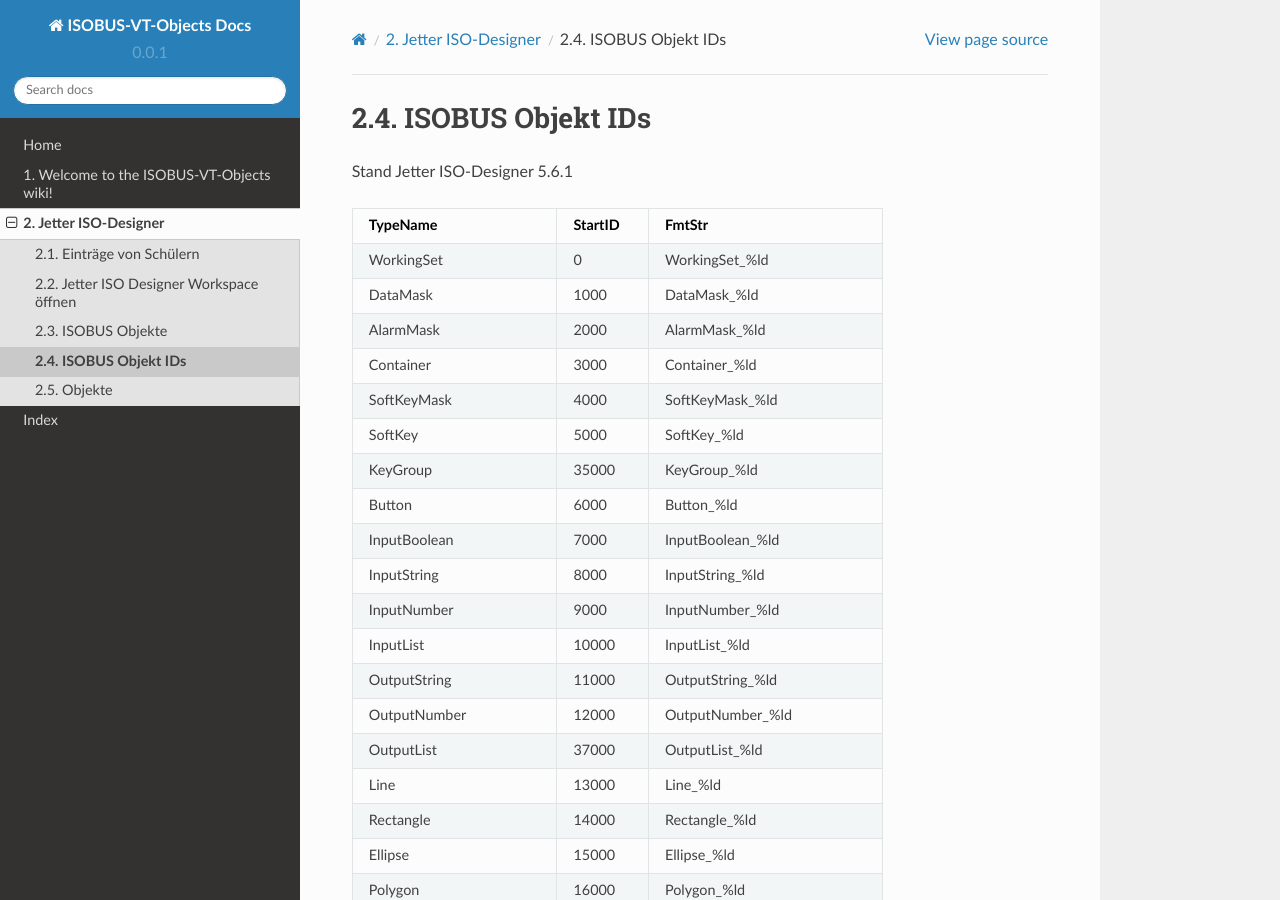
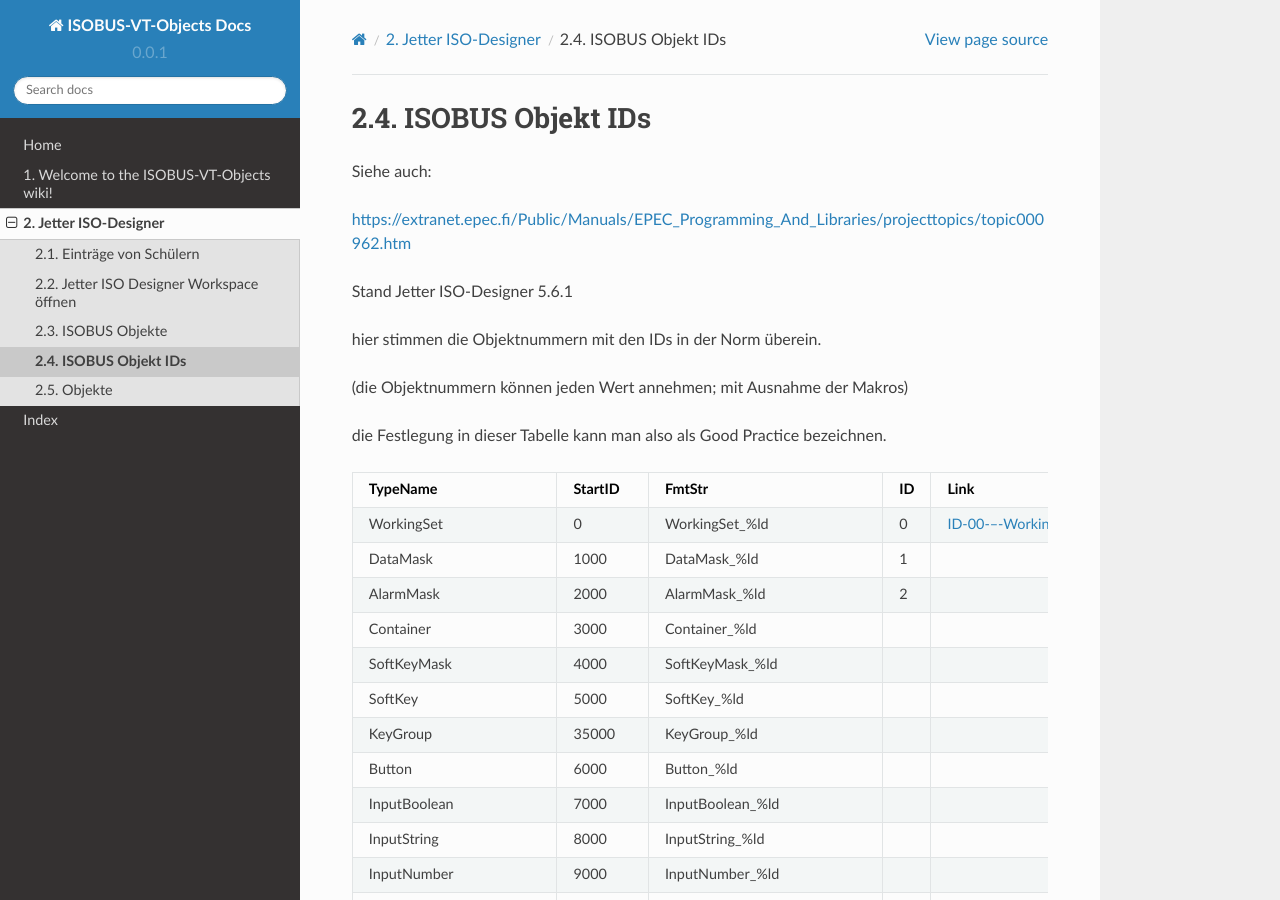
Before and after one commit to Meisterschulen-am-Ostbahnhof-Munchen/ISOBUS-VT-Objects-docs, a Sphinx documentation site: the page built from docs/ISOBUS-Objekt-IDs.md, in a window 1280 px wide and 900 px high. Built offline with Sphinx 7.4.7 and the Read the Docs theme 2.0.0, drawn with Linux system fonts in a browser that asks for light colours.

Commit message:
Create ISOBUS-Objekt-IDs.md

```diff
--- a/docs/ISOBUS-Objekt-IDs.md
+++ b/docs/ISOBUS-Objekt-IDs.md
@@ -1,58 +1,68 @@
 # ISOBUS Objekt IDs
+
+Siehe auch:
+
+[https://extranet.epec.fi/Public/Manuals/EPEC_Programming_And_Libraries/projecttopics/topic000962.htm](https://extranet.epec.fi/Public/Manuals/EPEC_Programming_And_Libraries/projecttopics/topic000962.htm)
 
 Stand Jetter ISO-Designer 5.6.1
 
-| TypeName | StartID | FmtStr |
-| --- | --- | --- |
-| WorkingSet | 0 | WorkingSet\_%ld |
-| DataMask | 1000 | DataMask\_%ld |
-| AlarmMask | 2000 | AlarmMask\_%ld |
-| Container | 3000 | Container\_%ld |
-| SoftKeyMask | 4000 | SoftKeyMask\_%ld |
-| SoftKey | 5000 | SoftKey\_%ld |
-| KeyGroup | 35000 | KeyGroup\_%ld |
-| Button | 6000 | Button\_%ld |
-| InputBoolean | 7000 | InputBoolean\_%ld |
-| InputString | 8000 | InputString\_%ld |
-| InputNumber | 9000 | InputNumber\_%ld |
-| InputList | 10000 | InputList\_%ld |
-| OutputString | 11000 | OutputString\_%ld |
-| OutputNumber | 12000 | OutputNumber\_%ld |
-| OutputList | 37000 | OutputList\_%ld |
-| Line | 13000 | Line\_%ld |
-| Rectangle | 14000 | Rectangle\_%ld |
-| Ellipse | 15000 | Ellipse\_%ld |
-| Polygon | 16000 | Polygon\_%ld |
-| Meter | 17000 | Meter\_%ld |
-| LinearBargraph | 18000 | LinearBargraph\_%ld |
-| ArchedBargraph | 19000 | ArchedBargraph\_%ld |
-| PictureGraphic | 20000 | PictureGraphic\_%ld |
-| GraphicsContext | 36000 | GraphicsContext\_%ld |
-| NumberVariable | 21000 | NumberVariable\_%ld |
-| StringVariable | 22000 | StringVariable\_%ld |
-| FontAttributes | 23000 | FontAttributes\_%ld |
-| LineAttributes | 24000 | LineAttributes\_%ld |
-| FillAttributes | 25000 | FillAttributes\_%ld |
-| InputAttributes | 26000 | InputAttributes\_%ld |
-| ExtendedInputAttributes | 38000 | ExtendedInputAttributes\_%ld |
-| ObjectPointer | 27000 | ObjectPointer\_%ld |
-| Macro | 0 | Macro\_%ld |
-| AuxFunction2 | 31000 | AuxFunction2\_%ld |
-| AuxInput2 | 32000 | AuxInput2\_%ld |
-| AuxObjectPointer | 33000 | AuxObjectPointer\_%ld |
-| ColorMap | 39000 | ColorMap\_%ld |
-| WindowMask | 34000 | WindowMask\_%ld |
-| ObjectLabelReferenceList | 40000 | ObjectLabelReferenceList\_%ld |
-| ExternalObjectDefinition | 41000 | ExternalObjectDefinition\_%ld |
-| ExternalReferenceName | 42000 | ExternalReferenceName\_%ld |
-| ExternalObjectPointer | 43000 | ExternalObjectPointer\_%ld |
-| Animation | 44000 | Animation\_%ld |
-| ScaledGraphic | 48000 | ScaledGraphic\_%ld |
-| GraphicData | 46000 | GraphicData\_%ld |
-| ColorPalette | 45000 | ColorPalette\_%ld |
-| WorkingSetSpecialControls | 47000 | WorkingSetSpecialControls\_%ld |
-| IDsForTemporaryUse | 64000 | IDsForTemporaryUse\_%ld |
-| Proxy | 4194304 | Proxy\_%ld |
+hier stimmen die Objektnummern mit den IDs in der Norm überein.
+
+(die Objektnummern können jeden Wert annehmen; mit Ausnahme der Makros)
+
+die Festlegung in dieser Tabelle kann man also als Good Practice bezeichnen.
+
+| TypeName | StartID | FmtStr | ID | Link |
+| --- | --- | --- | --- | --- |
+| WorkingSet | 0 | WorkingSet\_%ld | 0 | [ID-00-–-Working-set-–-ISO-11783-6-–-B.1](ID-00-–-Working-set-–-ISO-11783-6-–-B.1) |
+| DataMask | 1000 | DataMask\_%ld | 1 |   |
+| AlarmMask | 2000 | AlarmMask\_%ld | 2 |   |
+| Container | 3000 | Container\_%ld |   |   |
+| SoftKeyMask | 4000 | SoftKeyMask\_%ld |   |   |
+| SoftKey | 5000 | SoftKey\_%ld |   |   |
+| KeyGroup | 35000 | KeyGroup\_%ld |   |   |
+| Button | 6000 | Button\_%ld |   |   |
+| InputBoolean | 7000 | InputBoolean\_%ld |   |   |
+| InputString | 8000 | InputString\_%ld |   |   |
+| InputNumber | 9000 | InputNumber\_%ld |   |   |
+| InputList | 10000 | InputList\_%ld |   |   |
+| OutputString | 11000 | OutputString\_%ld |   |   |
+| OutputNumber | 12000 | OutputNumber\_%ld |   |   |
+| OutputList | 37000 | OutputList\_%ld |   |   |
+| Line | 13000 | Line\_%ld |   |   |
+| Rectangle | 14000 | Rectangle\_%ld |   |   |
+| Ellipse | 15000 | Ellipse\_%ld |   |   |
+| Polygon | 16000 | Polygon\_%ld |   |   |
+| Meter | 17000 | Meter\_%ld |   |   |
+| LinearBargraph | 18000 | LinearBargraph\_%ld |   |   |
+| ArchedBargraph | 19000 | ArchedBargraph\_%ld |   |   |
+| PictureGraphic | 20000 | PictureGraphic\_%ld |   |   |
+| GraphicsContext | 36000 | GraphicsContext\_%ld |   |   |
+| NumberVariable | 21000 | NumberVariable\_%ld |   |   |
+| StringVariable | 22000 | StringVariable\_%ld |   |   |
+| FontAttributes | 23000 | FontAttributes\_%ld |   |   |
+| LineAttributes | 24000 | LineAttributes\_%ld |   |   |
+| FillAttributes | 25000 | FillAttributes\_%ld |   |   |
+| InputAttributes | 26000 | InputAttributes\_%ld |   |   |
+| ExtendedInputAttributes | 38000 | ExtendedInputAttributes\_%ld |   |   |
+| ObjectPointer | 27000 | ObjectPointer\_%ld |   |   |
+| Macro | 0 | Macro\_%ld |   |   |
+| AuxFunction2 | 31000 | AuxFunction2\_%ld |   |   |
+| AuxInput2 | 32000 | AuxInput2\_%ld |   |   |
+| AuxObjectPointer | 33000 | AuxObjectPointer\_%ld |   |   |
+| ColorMap | 39000 | ColorMap\_%ld |   |   |
+| WindowMask | 34000 | WindowMask\_%ld |   |   |
+| ObjectLabelReferenceList | 40000 | ObjectLabelReferenceList\_%ld |   |   |
+| ExternalObjectDefinition | 41000 | ExternalObjectDefinition\_%ld |   |   |
+| ExternalReferenceName | 42000 | ExternalReferenceName\_%ld |   |   |
+| ExternalObjectPointer | 43000 | ExternalObjectPointer\_%ld |   |   |
+| Animation | 44000 | Animation\_%ld |   |   |
+| ScaledGraphic | 48000 | ScaledGraphic\_%ld |   |   |
+| GraphicData | 46000 | GraphicData\_%ld |   |   |
+| ColorPalette | 45000 | ColorPalette\_%ld |   |   |
+| WorkingSetSpecialControls | 47000 | WorkingSetSpecialControls\_%ld |   |   |
+| IDsForTemporaryUse | 64000 | IDsForTemporaryUse\_%ld |   |   |
+| Proxy | 4194304 | Proxy\_%ld |   |   |
 
 In Versionen vor V. 5.6.0, also bis ISO-Designer 5.5.1
 
```
